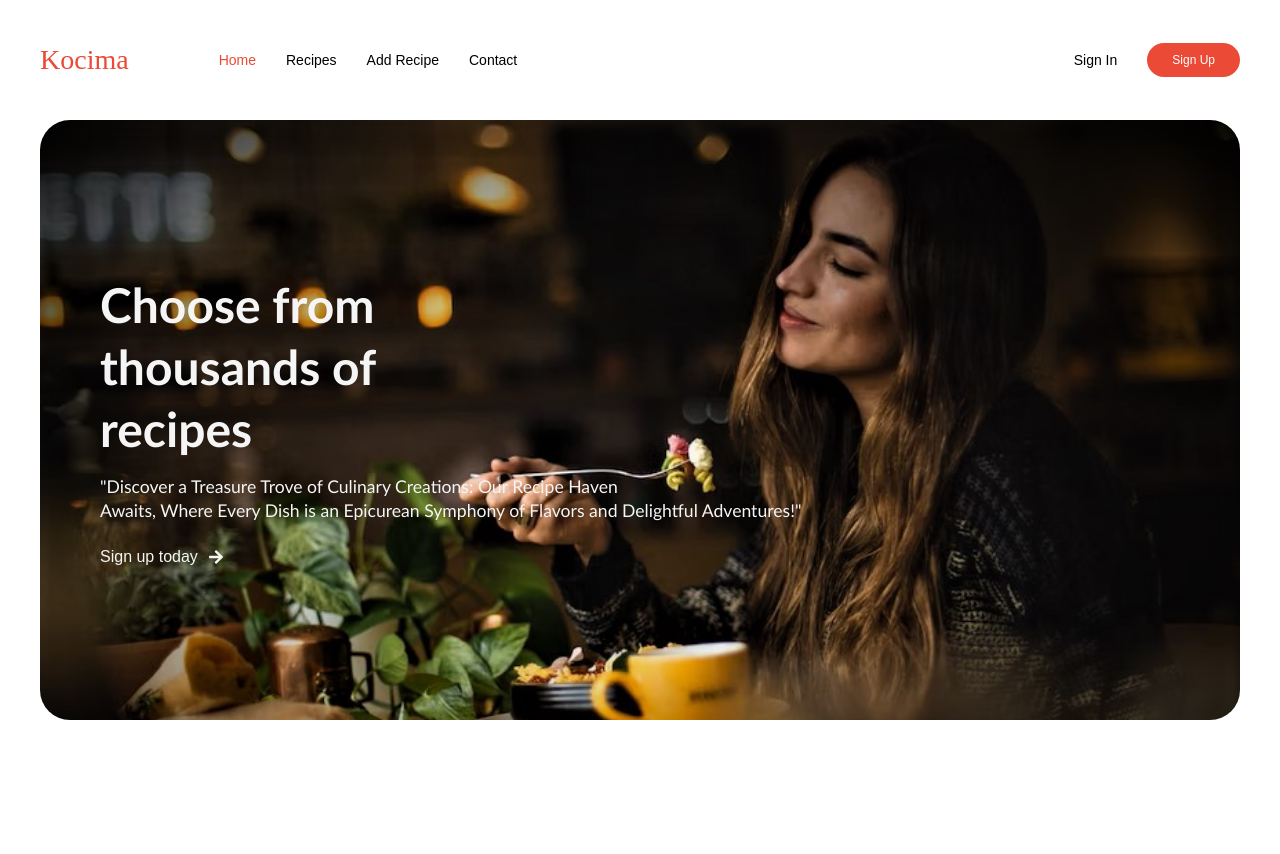
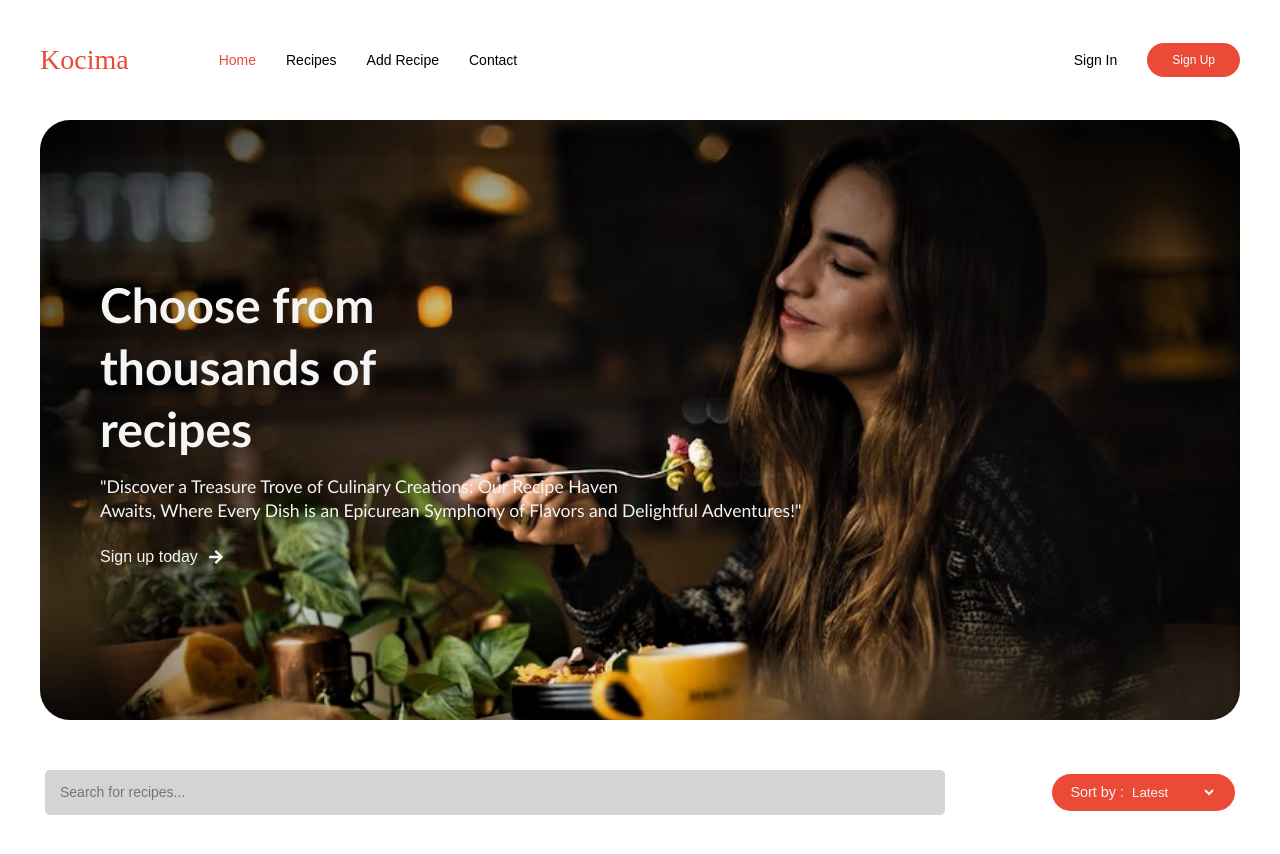
Before and after one commit to MartinMurithi/Recipe-App, a React (Create React App) app in the folder client/: page / in a window 1280 px wide. Shown: the top 854 px of the page. Before the commit the page ends 800 px from the top, so only its background shows below. Built offline with nearby package versions, Linux system fonts and the light colour scheme; no server answers.

Commit message:
RTK and RTK Query

```diff
--- a/client/src/App.js
+++ b/client/src/App.js
@@ -7,11 +7,14 @@ import AddRecipe from "./pages/AddRecipe";
 import Contacts from "./pages/Contacts";
 import SignUp from "./pages/SignUp";
 import SignIn from "./pages/SignIn";
+import RecipeItem from './components/recipeItem/RecipeItem';
+function App() {
 
-function App() {
+
   return (
     <div className="App">
-      <Nav/>
+      <Nav />
+      <RecipeItem/>
       <Routes>
         <Route path='/' element={<Home/>} />
         <Route path='/recipes' element={<Recipes/>} />
--- a/client/src/components/main/WelcomePage.jsx
+++ b/client/src/components/header/HeaderSection.jsx
@@ -1,9 +1,9 @@
 import React from "react";
 import { FaArrowRight } from "react-icons/fa";
 import { NavLink } from "react-router-dom";
-import "./WelcomePage.css";
+import "./HeaderSection.css";
 
-function WelcomePage() {
+function HeaderSection() {
   return (
     <div className="welcomeSection">
       <h1 className="welcomeDescription">
@@ -23,4 +23,4 @@ function WelcomePage() {
   );
 }
 
-export default WelcomePage;
+export default HeaderSection;
--- /dev/null
+++ b/client/src/components/recipeItem/RecipeItem.jsx
@@ -0,0 +1,26 @@
+import React, { useEffect, useState } from 'react';
+import "./RecipeItem.css";
+
+function RecipeItem() {
+  const [recipes, setRecipes] = useState([]);
+
+  const fetchData = async () => {
+    try {
+      const res = await fetch("http://localhost:8080/kocima.com/api/recipes");
+      const data = await res.json();
+      console.log(data);
+    } catch (err) {
+      console.error(err);
+    }
+  }
+
+  useEffect(() => {
+    fetchData()
+  }, []);
+  return (
+    <div className='recipeItem'>
+    </div>
+  )
+}
+
+export default RecipeItem
--- /dev/null
+++ b/client/src/components/searchBar/SearchBar.css
@@ -0,0 +1,44 @@
+.search_sort{
+    display: flex;
+    justify-content: space-between;
+    align-items: center;
+}
+
+.searchInput{
+    width: 900px;
+    margin: 50px 0 50px 5px;
+    padding: 15px 15px;
+    border-radius: 5px;
+    outline: transparent;
+    border-style: none;
+    background-color: #d4d4d4;
+}
+
+.searchInput::placeholder{
+    font-size: 14px;
+    line-height: 21px;
+    font-weight: 400;
+}
+
+.searchInput:focus{
+    border: 1px solid #000000;
+    border-radius: 30px;
+    background-color: transparent;
+}
+
+.dropDown{
+    background-color: #EB4A36;
+    color: whitesmoke;
+    font-size: .9rem;
+    margin: 50px 5px;
+    padding: 10px 18px;
+    border-radius: 30px;
+}
+
+select, option{
+    background-color: #EB4A36;
+    color: whitesmoke;
+    border-style: none;
+    outline: transparent;
+    cursor: pointer;
+}
--- /dev/null
+++ b/client/src/components/searchBar/SearchBar.jsx
@@ -0,0 +1,27 @@
+import React from "react";
+import "./SearchBar.css";
+
+function SearchBar() {
+  return (
+    <div className="search_sort">
+      <form className="searchForm">
+        <input
+          type="search"
+          placeholder="Search for recipes..."
+          className="searchInput"
+        />
+          </form>
+
+          <div className="dropDown">
+              <label htmlFor="recipe">Sort by : </label>
+              <select name="recipe" id="recipes">
+                  <option value="latest">Latest</option>
+                  <option value="likes">Most liked</option>
+                  <option value="save">Most saved</option>
+              </select>
+          </div>
+    </div>
+  );
+}
+
+export default SearchBar;
--- a/client/src/pages/Home.jsx
+++ b/client/src/pages/Home.jsx
@@ -1,10 +1,12 @@
 import React from 'react'
-import WelcomePage from '../components/main/WelcomePage';
+import HeaderSection from '../components/header/HeaderSection';
+import SearchBar from '../components/searchBar/SearchBar';
 
 function Home() {
   return (
     <div>
-      <WelcomePage/>
+      <HeaderSection />
+      <SearchBar/>
     </div>
   )
 }
```
Also changed, not shown: client/src/components/header/HeaderSection.css (renamed from client/src/components/main/WelcomePage.css), client/src/components/recipeItem/RecipeItem.css (added), client/src/components/recipeList/RecipeList.css (added), client/src/components/recipeList/RecipeList.jsx (added), client/src/images/search-svg.svg (added).
